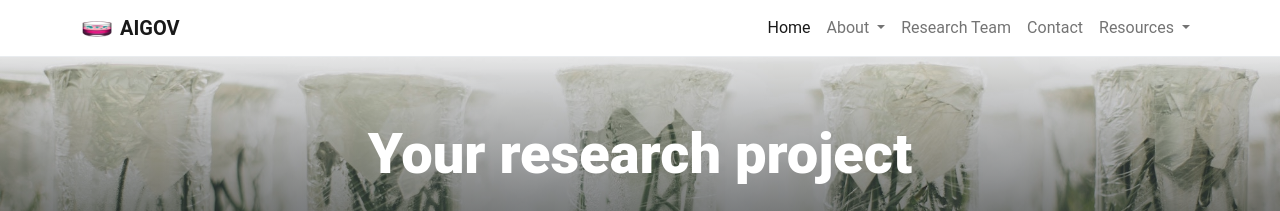
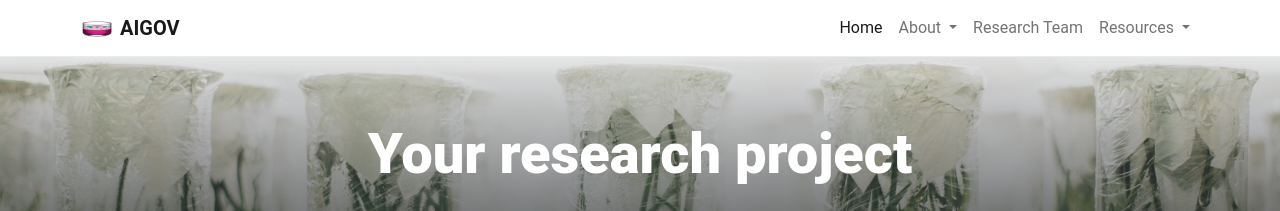
Before and after one commit to AIGOV-elidek/aigov-elidek.github.io, a Jekyll site: the page built from pages/home.md, in a window 1280 px wide. Shown: the top 211 px of the page. Built offline with Jekyll 4.4.1, drawn with Linux system fonts in a browser that asks for light colours; comment, search, counter and statistics services are not loaded.

Commit message:
Update navigation.yml

```diff
--- a/_data/navigation.yml
+++ b/_data/navigation.yml
@@ -10,8 +10,6 @@
     href: /about/
 - text: Research Team
   href: /team/
-- text: Contact
-  href: /blog/
 - text: Resources
   menu: # Dropdown menu (one level deep only)
   - text: Deliverables
```
